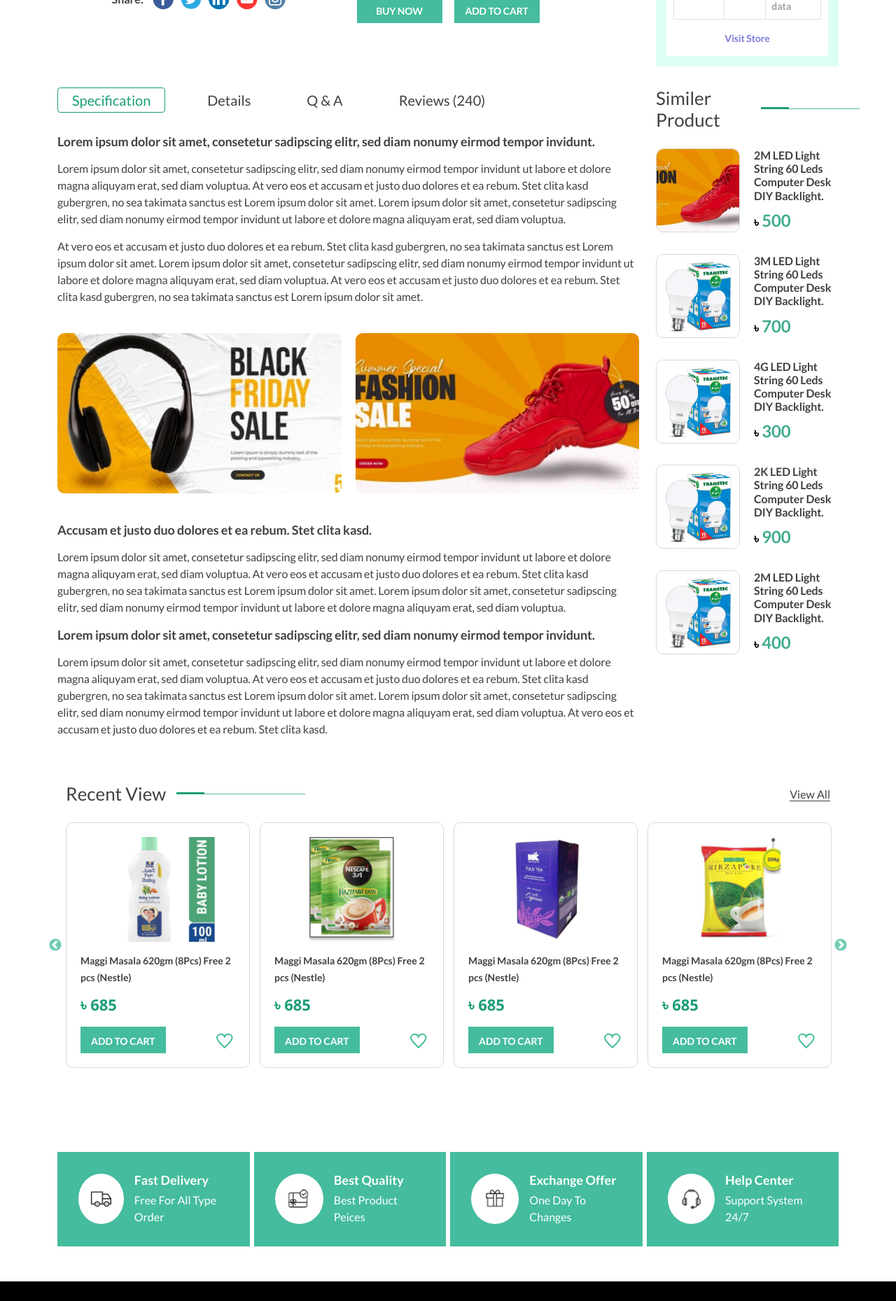
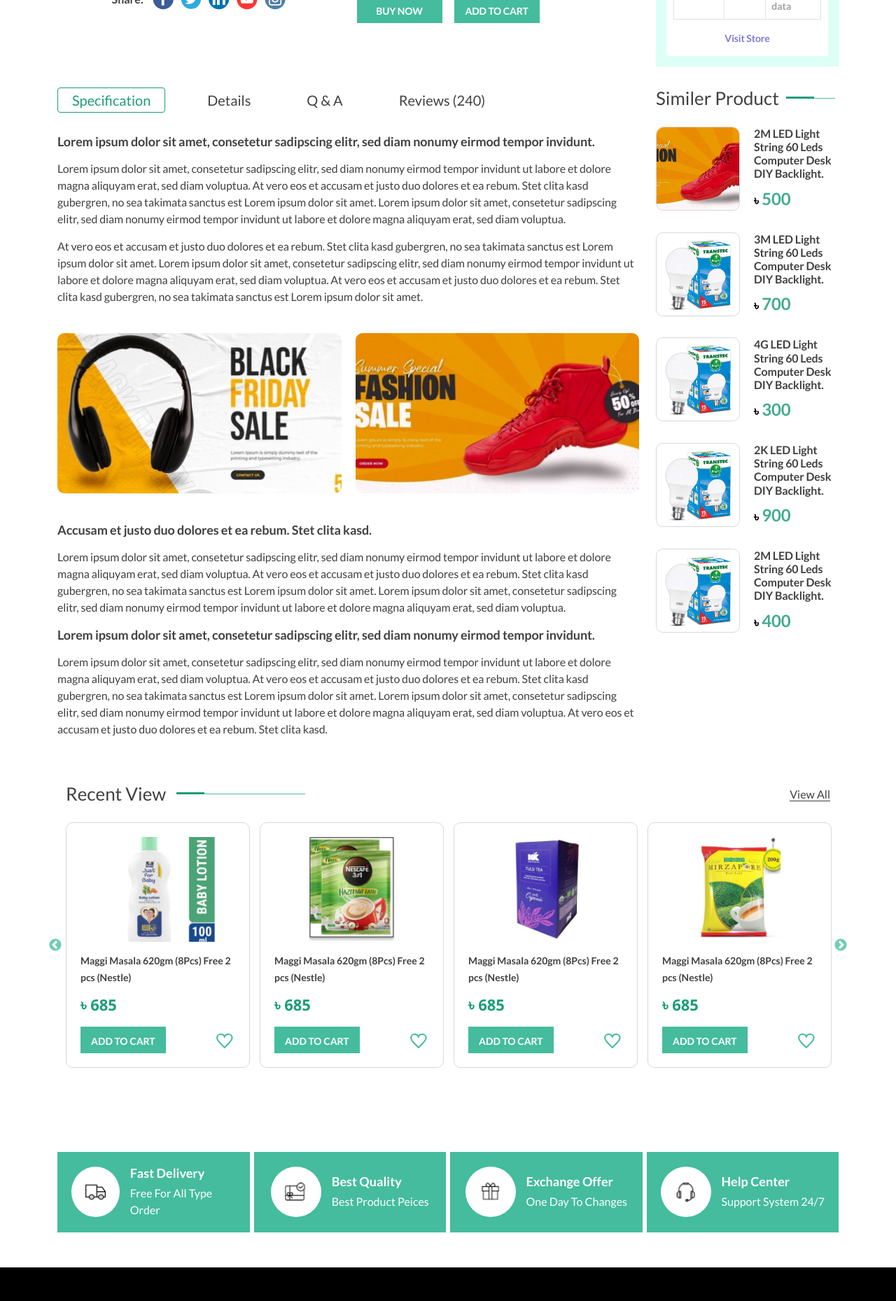
Before and after one commit to FayzulIslamFaisal/next-store, a Next.js app: page /product in a window 1280 px wide. Shown: the part 840-2699 px from the top of the page at 70% size. Built offline with nearby package versions, Linux system fonts and the light colour scheme.

Commit message:
similer product component issue fixed

```diff
--- a/public/css/product-details.css
+++ b/public/css/product-details.css
@@ -22,7 +22,7 @@
     margin-right: -5px;
 }
 
-.product-details-info-multiple-photo .slick-list .slick-slide > div {
+.product-details-info-multiple-photo .slick-list .slick-slide>div {
     padding-left: 5px;
     padding-right: 5px;
 }
@@ -89,7 +89,7 @@
     color: var(--color-414042);
 }
 
-.breadcrumb-item + .breadcrumb-item::before {
+.breadcrumb-item+.breadcrumb-item::before {
     content: ">" !important;
     color: var(--color-41ac8f);
 }
@@ -234,14 +234,11 @@
     letter-spacing: -0.14px;
 }
 
-.product-details-variant-item input[type="radio"]:checked + label {
+.product-details-variant-item input[type="radio"]:checked+label {
     background: var(--color-C5EEE3);
 }
 
-.product-details-quantity
-    .product-details-variant-item
-    input[type="radio"]:checked
-    + label {
+.product-details-quantity .product-details-variant-item input[type="radio"]:checked+label {
     background: inherit;
     box-shadow: rgba(0, 0, 0, 0.3) 0px 0px 20px 0px;
 }
@@ -498,6 +495,19 @@
     padding-top: 30px;
 }
 
+.similer-product-area .nh-common-item {
+    gap: 10px !important;
+}
+
+.similer-product-area .nh-common-item h3 {
+    flex: 1;
+    flex-shrink: 0;
+}
+
+.similer-product-area .nh-common-title .common-border {
+    width: 90px;
+}
+
 .similer-product-title {
     padding-bottom: 20px;
 }
--- a/public/css/responsive.css
+++ b/public/css/responsive.css
@@ -44,6 +44,14 @@
         font-size: 13px;
     }
 
+    .nh-service-box-bg {
+        padding: 20px;
+    }
+
+    .similer-product-area .nh-common-title .common-border {
+        width: 70px;
+    }
+
     .observerable-header-section .header-search-location {
         flex: 1.4;
     }
@@ -86,6 +94,14 @@
 @media (max-width: 1199px) {
     .header-auth-area ul {
         gap: 10px;
+    }
+
+    .product-details-section .nh-service-area {
+        padding-top: 0;
+    }
+
+    .product-long-discription-area {
+        padding-top: 50px;
     }
 
     .product-details-info-multiple-photo {
@@ -178,13 +194,21 @@
         font-size: 14px;
     }
 
+    .nh-service-box-info h5 {
+        font-size: 16px;
+    }
+
+    .nh-service-box-info p {
+        font-size: 14px;
+    }
+
     .payment-method-row,
     .footer-widget-row {
         padding-bottom: 30px;
     }
 
     .nh-service-box-bg {
-        padding: 20px 15px;
+        padding: 15px;
     }
 
     .nh-service-box {
@@ -226,6 +250,18 @@
         max-width: 90%;
     }
 
+    .product-details-info-multiple-photo {
+        padding-bottom: 10px;
+    }
+
+    .product-short-description-area {
+        padding-bottom: 25px;
+    }
+
+    .breadcrumb {
+        padding-bottom: 25px;
+    }
+
     .similer-product-info h4 {
         font-size: 14px;
     }
@@ -241,7 +277,7 @@
     }
 
     .product-long-discription-tab .nav-tabs {
-        gap: 15px;
+        gap: 10px;
     }
 
     .product-long-discription-area {
@@ -344,7 +380,7 @@
         margin: 0 -5px !important;
     }
 
-    .flash-sale-content-area-grid .slick-slide > div {
+    .flash-sale-content-area-grid .slick-slide>div {
         padding: 0 5px !important;
     }
 
```
